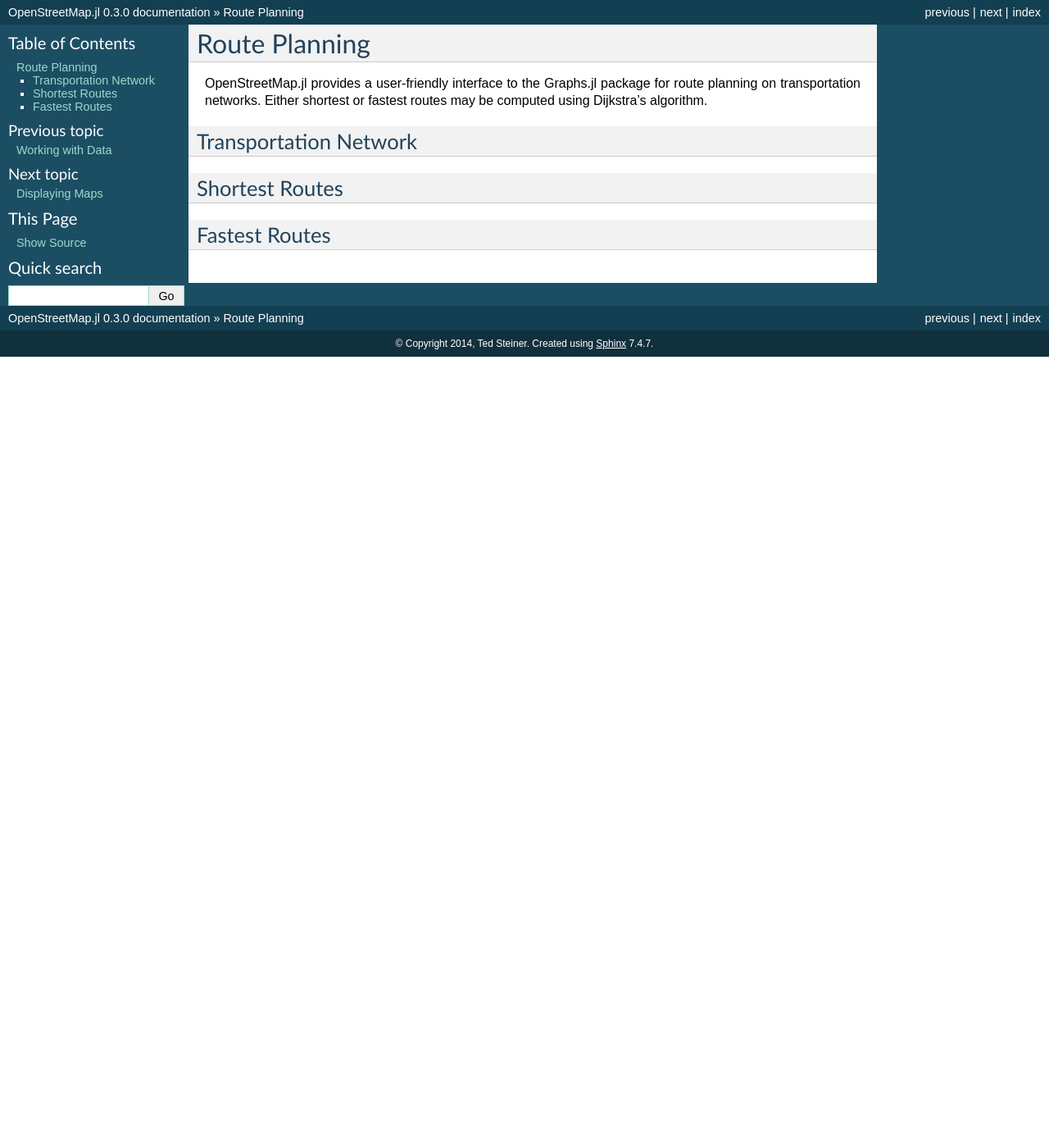
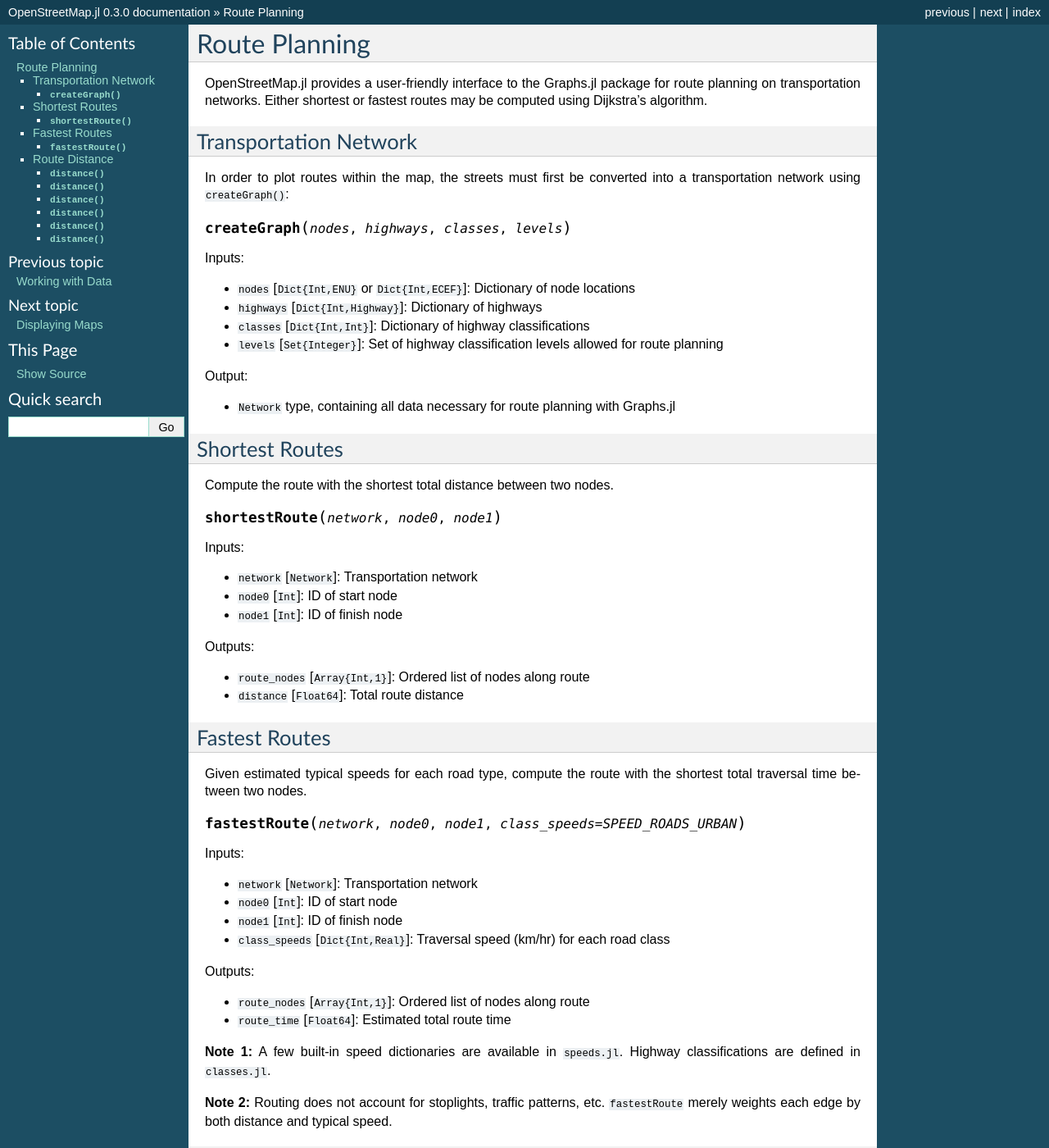
Before and after one commit to tedsteiner/OpenStreetMap.jl, a Sphinx documentation site: the page built from docs/routing.rst, in a window 1280 px wide and 1400 px high. Shown: the whole window at 82% size. Built offline with Sphinx 7.4.7, drawn with Linux system fonts in a browser that asks for light colours; some of the changed text lies outside the part shown.

Commit message:
Added more documentation, especially on routing and plotting.
Signed-off-by: Ted Steiner <tsteiner2@gmail.com>

```diff
--- a/docs/data.rst
+++ b/docs/data.rst
@@ -27,7 +27,9 @@
 
 **Example Usage:**
 
-``nodes, hwys, builds, feats = getOSMData( MAP_FILENAME, nodes=true, highways=true, buildings=true, features=true)``
+.. code-block:: python
+
+    nodes, hwys, builds, feats = getOSMData( MAP_FILENAME, nodes=true, highways=true, buildings=true, features=true)``
 
 **Usage Notes:**
 Reading data is generally very fast unless your system runs out of memory. This is because LightXML.jl loads the entire xml file into memory as a tree rather than streaming it. A 150 MB OSM file seems to take up about 2-3 GB of RAM on my machine, so load large files with caution.
--- a/docs/routing.rst
+++ b/docs/routing.rst
@@ -6,12 +6,83 @@
 Transportation Network
 ----------------------
 
+In order to plot routes within the map, the streets must first be converted into a transportation network using ``createGraph()``:
+
+.. py:function:: createGraph( nodes, highways, classes, levels )
+
+Inputs:
+
+* ``nodes`` [``Dict{Int,ENU}`` or ``Dict{Int,ECEF}``]: Dictionary of node locations
+* ``highways`` [``Dict{Int,Highway}``]: Dictionary of highways
+* ``classes`` [``Dict{Int,Int}``]: Dictionary of highway classifications
+* ``levels`` [``Set{Integer}``]: Set of highway classification levels allowed for route planning
+
+Output:
+
+* ``Network`` type, containing all data necessary for route planning with Graphs.jl
 
 
 Shortest Routes
 ---------------
 
+Compute the route with the shortest total distance between two nodes.
 
+.. py:function:: shortestRoute( network, node0, node1 )
+
+Inputs:
+
+* ``network`` [``Network``]: Transportation network
+* ``node0`` [``Int``]: ID of start node
+* ``node1`` [``Int``]: ID of finish node
+
+Outputs:
+
+* ``route_nodes`` [``Array{Int,1}``]: Ordered list of nodes along route
+* ``distance`` [``Float64``]: Total route distance
 
 Fastest Routes
 --------------
+
+Given estimated typical speeds for each road type, compute the route with the shortest total traversal time between two nodes.
+
+.. py:function:: fastestRoute( network, node0, node1, class_speeds=SPEED_ROADS_URBAN )
+
+Inputs:
+
+* ``network`` [``Network``]: Transportation network
+* ``node0`` [``Int``]: ID of start node
+* ``node1`` [``Int``]: ID of finish node
+* ``class_speeds`` [``Dict{Int,Real}``]: Traversal speed (km/hr) for each road class
+
+Outputs:
+
+* ``route_nodes`` [``Array{Int,1}``]: Ordered list of nodes along route
+* ``route_time`` [``Float64``]: Estimated total route time
+
+**Note 1:** A few built-in speed dictionaries are available in ``speeds.jl``. Highway classifications are defined in ``classes.jl``.
+
+**Note 2:** Routing does not account for stoplights, traffic patterns, etc. ``fastestRoute`` merely weights each edge by both distance and typical speed.
+
+Route Distance
+--------------
+
+It is often of use to compute the total route distance, which is not returned by ``fastestRoute()``. An additional function is available for this purpose:
+
+.. py:function:: distance( nodes, route )
+
+Inputs:
+
+* ``nodes`` [``Dict{Int,ENU}`` or ``Dict{Int,ECEF}``]: Dictionary of node locations
+* ``route`` [``Array{Int,1}``]: Ordered list of nodes along route
+
+Outputs:
+
+* ``distance`` [``Float64``]: Total route distance
+
+For added convenience, ``distance()`` is additionally overloaded for the following inputs, all of which return a Euclidean distance:
+
+.. py:function:: distance( nodes::Dict{Int,ECEF}, node0::Int, node1::Int )
+.. py:function:: distance( loc0::ECEF, loc1::ECEF )
+.. py:function:: distance( nodes::Dict{Int,ENU}, node0::Int, node1::Int )
+.. py:function:: distance( loc0::ENU, loc1::ENU )
+.. py:function:: distance( x0, y0, z0, x1, y1, z1 )
```
Also changed, not shown: docs/examples.rst (+10 -1 lines), docs/plots.rst (+31 -10 lines), docs/types.rst (+19 -1 lines), 1 other file.
